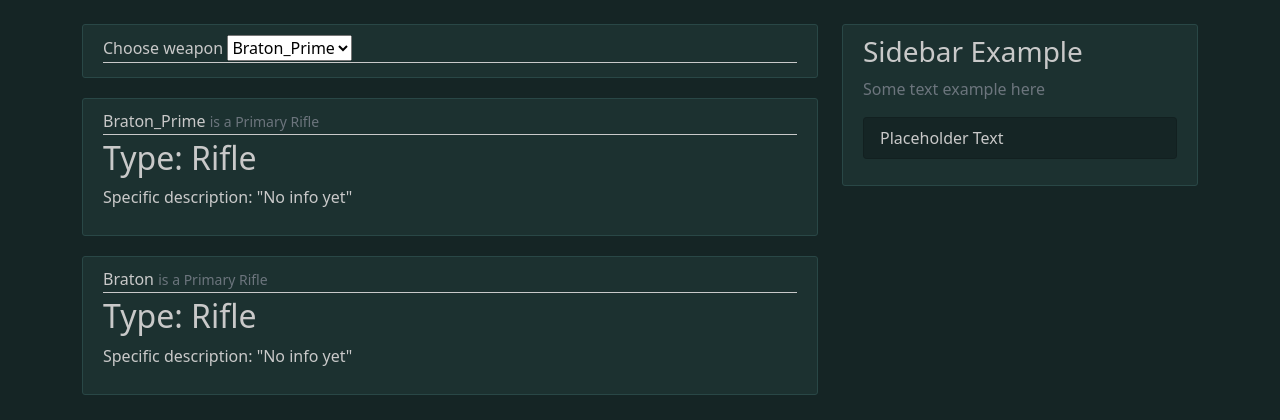
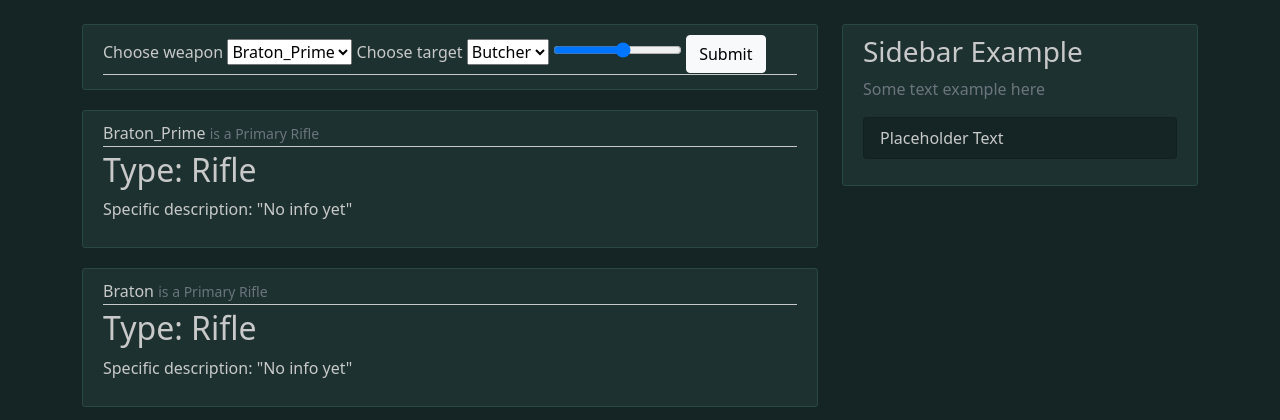
Before and after one commit to AnruKitakaze/warframe-bat, a Django app: page / in a window 1280 px wide. Shown: the part 56-476 px from the top of the page. Run offline with Django 3.2, Linux system fonts and the light colour scheme; data comes from the database, SQL or seed files in the repository.

Commit message:
feat: Added Target selection and Target level range into home page

```diff
--- a/warframe_bat_project/bat/static/bat/main.css
+++ b/warframe_bat_project/bat/static/bat/main.css
@@ -99,3 +99,7 @@
     color: #ffffff;
     text-decoration: none;
   }
+
+  .options {
+    margin: 5px;
+  }
--- a/warframe_bat_project/bat/templates/bat/home.html
+++ b/warframe_bat_project/bat/templates/bat/home.html
@@ -3,12 +3,25 @@
     <article class="media content-section">
         <div class="media-body">
             <div class="article-metadata">
+                <form method="get">
                     <label for="weapons">Choose weapon</label>
                     <select id="weapons" name="weapons">
                         {% for weapon in weapons %}
                             <option value="{{ weapon.weapon_name }}">{{ weapon.weapon_name }}</option>
                         {% endfor %}
                     </select>
+
+                    <label for="targets">Choose target</label>
+                    <select id="targets" name="targets">
+                        {% for target in targets %}
+                            <option value="{{ target.target_name }}">{{ target.target_name }}</option>
+                        {% endfor %}
+                    </select>
+
+                    <input type="range" name="target_level" min="1" max="180" value="100">
+
+                    <input class="btn btn-light" type="submit" value="Submit">
+                </form>
             </div>
         </div>
     </article>
--- a/warframe_bat_project/bat/views.py
+++ b/warframe_bat_project/bat/views.py
@@ -1,10 +1,11 @@
 from django.shortcuts import render
-from .models import Weapon
+from .models import Weapon, Target
 
 
 def home(request):
     context = {
         'weapons': Weapon.objects.all(),
+        'targets': Target.objects.all(),
         'title': 'Home'
     }
     return render(request, 'bat/home.html', context)
```
Lines whose indentation alone changed are shown as unchanged.
